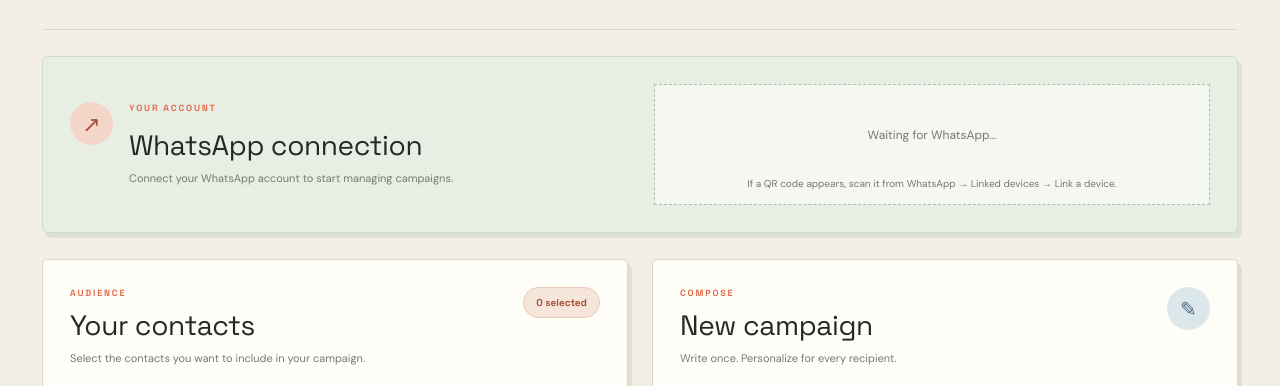
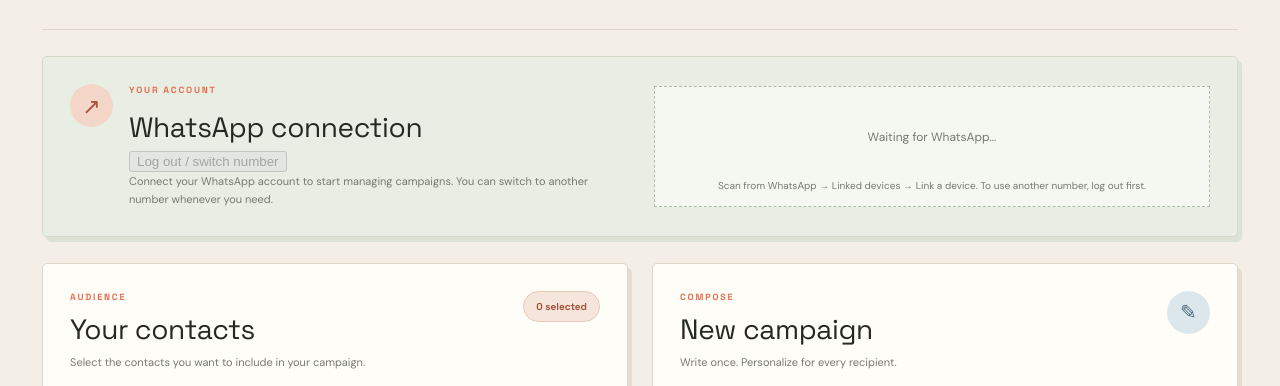
Before and after one commit to sajanmaurya/postman, a website: page public/index.html in a window 1280 px wide. Shown: the part 409-795 px from the top of the page. Drawn offline with Linux system fonts and the light colour scheme; no server answers.

Commit message:
Add WhatsApp logout and switch account control

```diff
--- a/public/index.html
+++ b/public/index.html
@@ -1,7 +1,7 @@
 <!doctype html><html lang="en"><head><meta charset="utf-8"><meta name="viewport" content="width=device-width,initial-scale=1"><meta name="theme-color" content="#f4efe6"><title>E-postman — Campaign workspace</title><link rel="preconnect" href="https://fonts.googleapis.com"><link rel="preconnect" href="https://fonts.gstatic.com" crossorigin><link href="https://fonts.googleapis.com/css2?family=DM+Sans:wght@400;500;600;700&family=Space+Grotesk:wght@400;500;600;700&display=swap" rel="stylesheet"><link rel="stylesheet" href="/style.css"></head><body><main class="app-shell">
 <nav class="topbar"><a class="brand" href="/"><span class="brand-mark">e.</span><span>e-postman <small>STUDIO</small></span></a><div class="topbar-right"><span class="local-tag"><span class="live-dot"></span> LOCAL WORKSPACE</span><span class="status-pill" id="status">Connecting…</span></div></nav>
 <section class="hero"><div class="hero-copy"><p class="eyebrow">THE ART OF KEEPING IN TOUCH</p><h1>A little more<br><span>human.</span></h1><p class="hero-subtitle">A thoughtful little space for your contacts, notes and messages. Make every send feel considered.</p></div><div class="hero-art" aria-hidden="true"><div class="orbit orbit-one"></div><div class="orbit orbit-two"></div><div class="message-orb"><span>✳</span></div><div class="floating-chip chip-one">Hi, {name} 👋</div><div class="floating-chip chip-two"><span class="live-dot"></span> Ready to send</div></div></section>
-<section class="connection-panel panel"><div class="connection-copy"><div class="section-icon">↗</div><div><p class="eyebrow">YOUR ACCOUNT</p><h2>WhatsApp connection</h2><p class="subtle">Connect your WhatsApp account to start managing campaigns.</p></div></div><div class="connection-state"><div id="qr">Waiting for WhatsApp…</div><p class="qr-help">If a QR code appears, scan it from WhatsApp → Linked devices → Link a device.</p></div></section>
+<section class="connection-panel panel"><div class="connection-copy"><div class="section-icon">↗</div><div><p class="eyebrow">YOUR ACCOUNT</p><div class="connection-title-row"><h2>WhatsApp connection</h2><button id="logout" class="logout-button" type="button" disabled>Log out / switch number</button></div><p class="subtle">Connect your WhatsApp account to start managing campaigns. You can switch to another number whenever you need.</p></div></div><div class="connection-state"><div id="qr">Waiting for WhatsApp…</div><p class="qr-help">Scan from WhatsApp → Linked devices → Link a device. To use another number, log out first.</p></div></section>
 <div class="workspace-grid"><section class="panel contacts-panel"><div class="panel-heading"><div><p class="eyebrow">AUDIENCE</p><h2>Your contacts</h2><p class="subtle">Select the contacts you want to include in your campaign.</p></div><span class="count-chip" id="selectionCount">0 selected</span></div>
 <form id="contactForm" class="contact-form"><div class="field"><label for="name">Contact name</label><input id="name" placeholder="e.g. Aditi Sharma" required></div><div class="field"><label for="phone">WhatsApp number</label><input id="phone" placeholder="e.g. 919876543210" required></div><button class="primary-button" type="submit">＋ Add contact</button></form>
 <div class="list-heading"><div><h3>Contact list</h3><span class="subtle">Select recipients below</span></div><button id="selectAll" class="select-all-button" type="button" aria-pressed="false">Select all</button></div><div id="contacts" class="contact-list"><p class="empty-state">Your contacts will appear here.</p></div><div class="import-area"><div><strong>Import from CSV</strong><p class="subtle">Columns: name, phone</p></div><label class="upload-button" for="csv">↑ Choose CSV<input type="file" id="csv" accept=".csv"></label></div></section>
```
